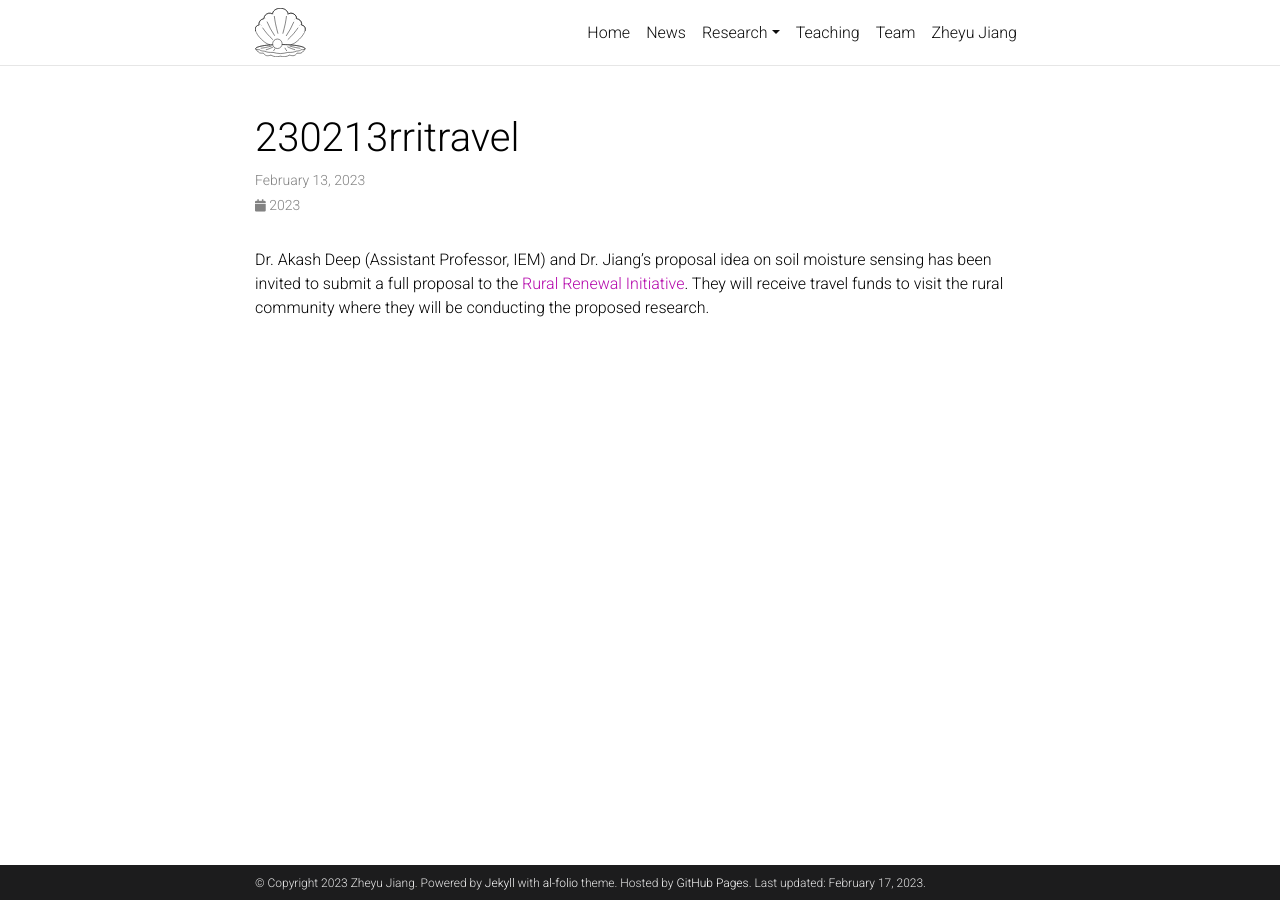
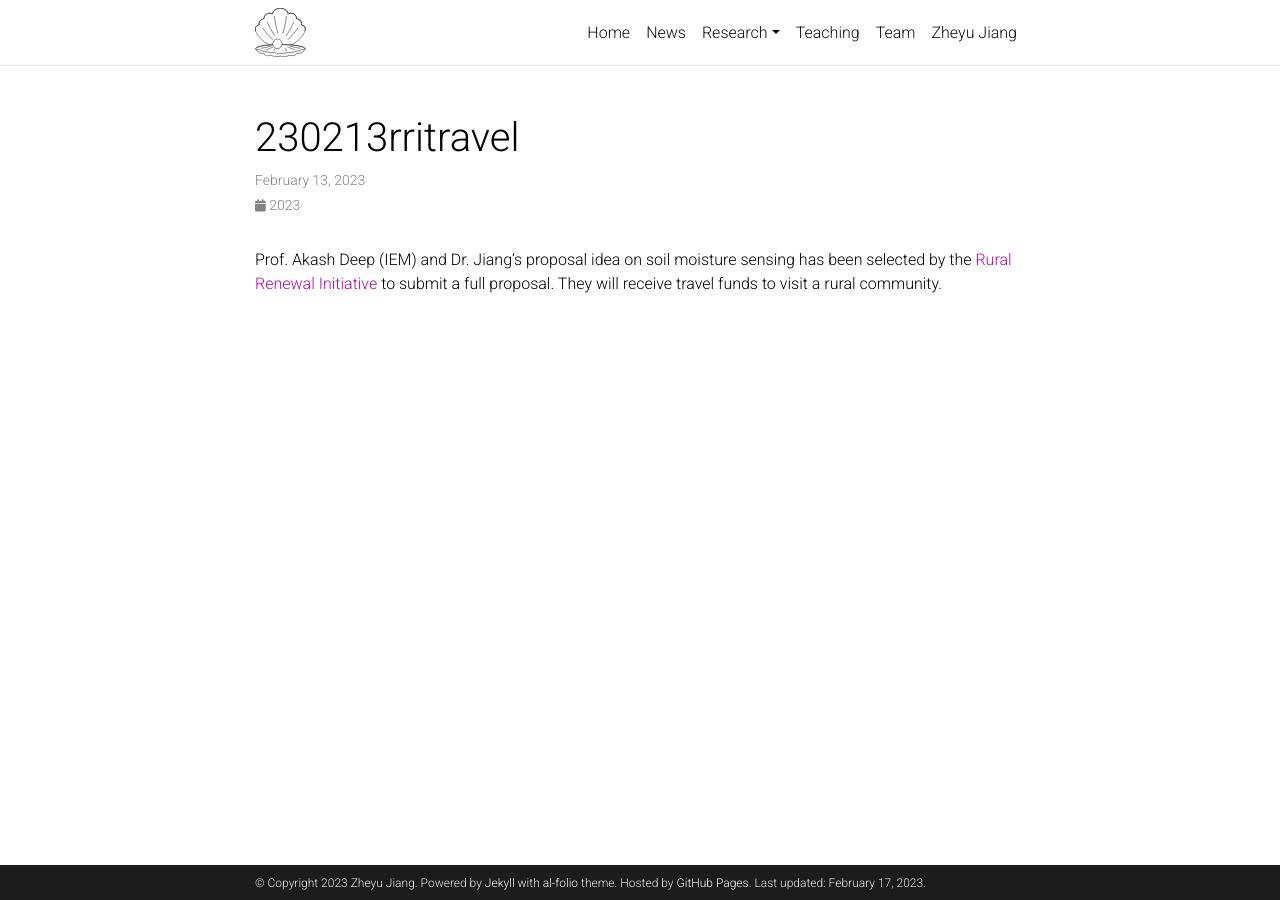
Before and after one commit to checlams/old_website, a Jekyll site: the page built from _news/230213rritravel.md, in a window 1280 px wide. Built offline with Jekyll 4.4.1, drawn with Linux system fonts in a browser that asks for light colours; full-size pictures stand in for the smaller copies a plugin makes; comment, search, counter and statistics services are not loaded; a style sheet for code colours, icons or effects is not loaded.

Commit message:
Update news

```diff
--- a/_news/230213rritravel.md
+++ b/_news/230213rritravel.md
@@ -5,4 +5,4 @@ inline: true
 description: Dr. Jiang receives travel grant from the Rural Renewal Initiative
 ---
 
-Dr. Akash Deep (Assistant Professor, IEM) and Dr. Jiang's proposal idea on soil moisture sensing has been invited to submit a full proposal to the [Rural Renewal Initiative](https://ruralrenewal.okstate.edu). They will receive travel funds to visit the rural community where they will be conducting the proposed research.
+Prof. Akash Deep (IEM) and Dr. Jiang's proposal idea on soil moisture sensing has been selected by the [Rural Renewal Initiative](https://ruralrenewal.okstate.edu) to submit a full proposal. They will receive travel funds to visit a rural community.
```
Also changed, not shown: _news/230214zeyuantalk.md (added, +8 -0 lines), _news/230216jiangbaetalk.md (added, +8 -0 lines).
